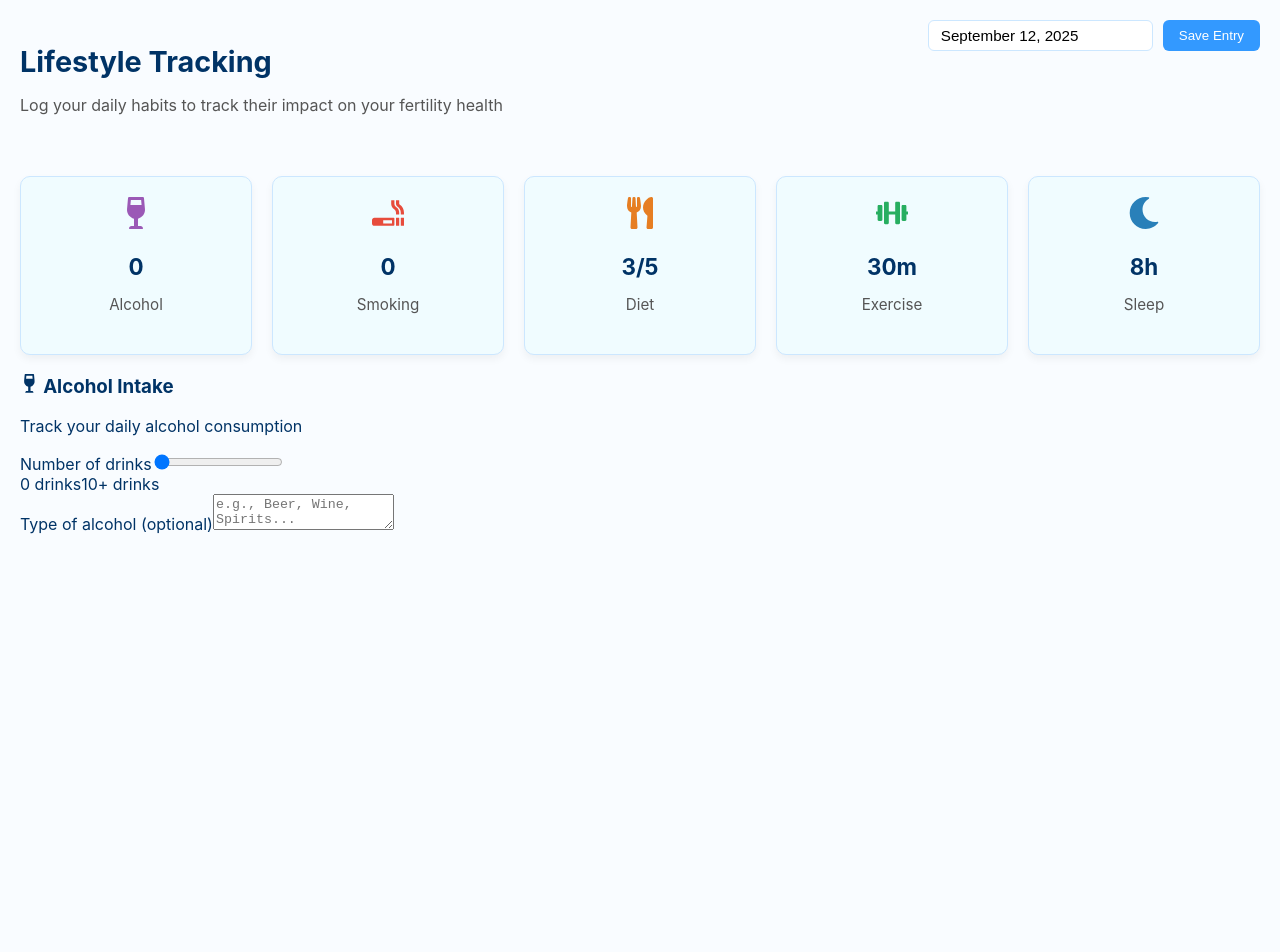
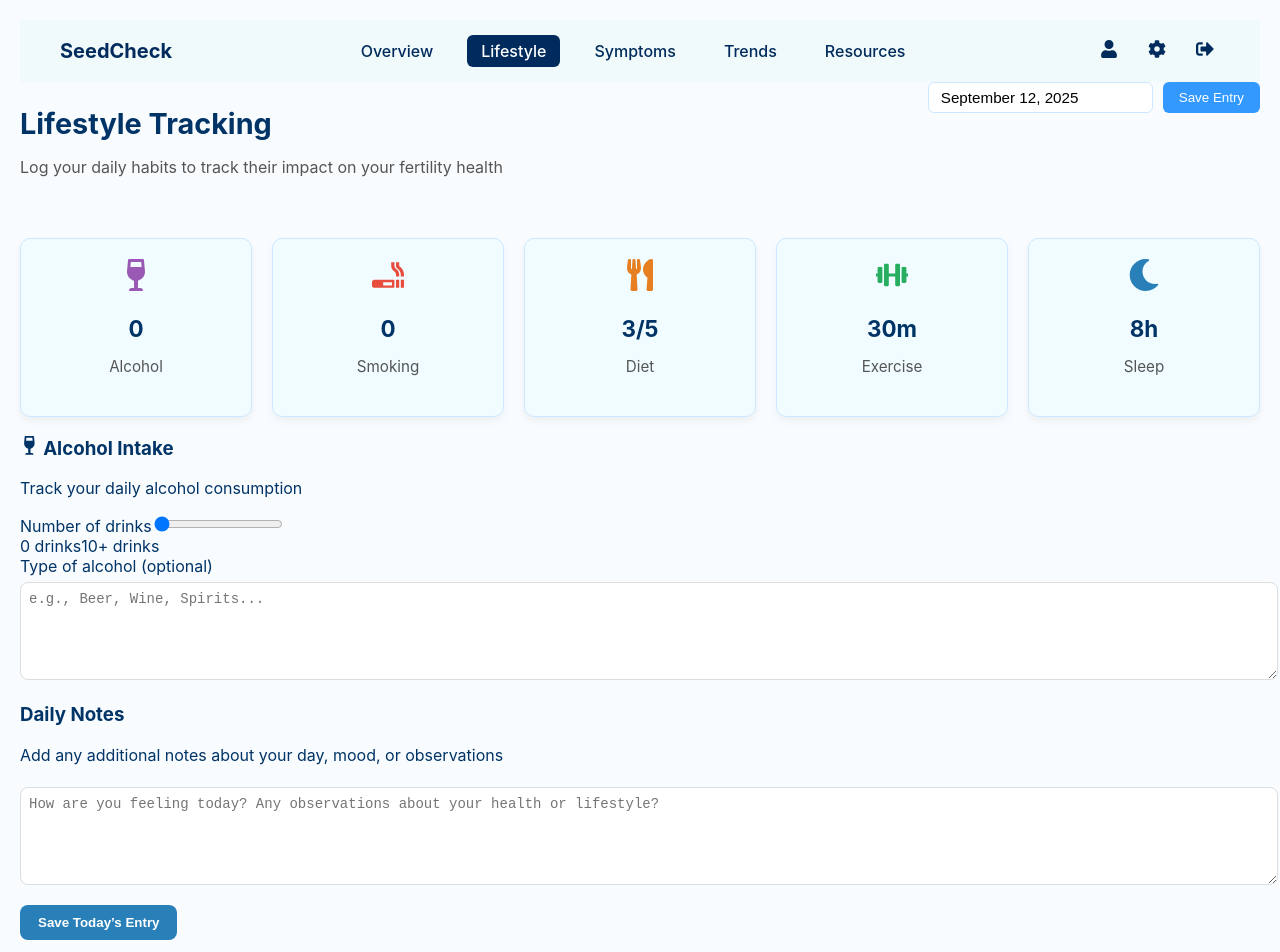
Before and after one commit to CrissyDev/SeedCheck, a React (Vite) app: page /lifestyle in a window 1280 px wide. Shown: the top 952 px of the page. Before the commit the page ends 800 px from the top, so only its background shows below. Built offline with nearby package versions, Linux system fonts and the light colour scheme.

Commit message:
lifestyle page in the dashboard done

```diff
--- a/src/components/Lifestyle.css
+++ b/src/components/Lifestyle.css
@@ -35,7 +35,7 @@
 }
 
 .save-btn {
-  background: #3399ff; /* lighter blue */
+  background: #3399ff;
   color: #fff;
   border: none;
   padding: 8px 16px;
@@ -45,7 +45,7 @@
 }
 
 .save-btn:hover {
-  background: #4da6ff; /* softer hover */
+  background: #4da6ff;
 }
 
 .cards-grid {
@@ -75,7 +75,7 @@
 }
 
 .lifestyle-card.hoverable:hover {
-  background: #3399ff; /* lighter hover blue */
+  background: #3399ff;
   color: #fff;
   transform: translateY(-5px);
   box-shadow: 0 4px 12px rgba(51, 153, 255, 0.4);
@@ -110,3 +110,31 @@
 .lifestyle-card.hoverable:hover .lifestyle-icon {
   color: #fff;
 }
+
+.detail-card textarea {
+  width: 100%;
+  min-height: 80px;
+  padding: 8px;
+  border-radius: 8px;
+  border: 1px solid #ddd;
+  font-size: 14px;
+  margin-top: 6px;
+  resize: vertical;
+}
+
+/* Save Today's Entry button */
+.save-today-btn {
+  margin-top: 16px;
+  background: #2980b9;
+  color: #fff;
+  padding: 10px 18px;
+  border: none;
+  border-radius: 8px;
+  font-weight: 600;
+  cursor: pointer;
+  transition: background 0.3s;
+}
+
+.save-today-btn:hover {
+  background: #2980b9;
+}
--- a/src/components/Lifestyle.jsx
+++ b/src/components/Lifestyle.jsx
@@ -1,4 +1,5 @@
 import React, { useState } from "react";
+import { NavLink, useNavigate } from "react-router-dom";
 import DatePicker from "react-datepicker";
 import "react-datepicker/dist/react-datepicker.css";
 import {
@@ -7,10 +8,14 @@ import {
   FaUtensils,
   FaDumbbell,
   FaMoon,
+  FaUser,
+  FaCog,
+  FaSignOutAlt,
 } from "react-icons/fa";
 import "./Lifestyle.css";
 
 function Lifestyle() {
+  const navigate = useNavigate();
   const [selectedDate, setSelectedDate] = useState(new Date());
   const [entries, setEntries] = useState({
     drinks: 0,
@@ -18,19 +23,80 @@ function Lifestyle() {
     diet: 3,
     exercise: 30,
     sleep: 8,
+    notes: "",
   });
 
   const [activeTab, setActiveTab] = useState("alcohol");
 
   const handleSave = () => {
     alert(
-      `Saved Entry for ${selectedDate.toDateString()}:\n🍷 Drinks: ${entries.drinks}\n🚬 Cigarettes: ${entries.cigarettes}\n🥗 Diet: ${entries.diet}/5\n🏋️ Exercise: ${entries.exercise}m\n🌙 Sleep: ${entries.sleep}h`
+      `Saved Entry for ${selectedDate.toDateString()}:\n🍷 Drinks: ${entries.drinks}\n🚬 Cigarettes: ${entries.cigarettes}\n🥗 Diet: ${entries.diet}/5\n🏋️ Exercise: ${entries.exercise}m\n🌙 Sleep: ${entries.sleep}h\n📝 Notes: ${entries.notes || "None"}`
     );
   };
 
   return (
     <div className="lifestyle-page">
-      {/* Header */}
+      {/* Top Navigation (copied from Dashboard for consistency) */}
+      <header className="header">
+        <div className="logo">SeedCheck</div>
+
+        <nav className="nav-links">
+          <NavLink
+            to="/dashboard"
+            className={({ isActive }) =>
+              isActive ? "nav-item active" : "nav-item"
+            }
+          >
+            Overview
+          </NavLink>
+          <NavLink
+            to="/lifestyle"
+            className={({ isActive }) =>
+              isActive ? "nav-item active" : "nav-item"
+            }
+          >
+            Lifestyle
+          </NavLink>
+          <NavLink
+            to="/symptoms"
+            className={({ isActive }) =>
+              isActive ? "nav-item active" : "nav-item"
+            }
+          >
+            Symptoms
+          </NavLink>
+          <NavLink
+            to="/trends"
+            className={({ isActive }) =>
+              isActive ? "nav-item active" : "nav-item"
+            }
+          >
+            Trends
+          </NavLink>
+          <NavLink
+            to="/resources"
+            className={({ isActive }) =>
+              isActive ? "nav-item active" : "nav-item"
+            }
+          >
+            Resources
+          </NavLink>
+        </nav>
+
+        <div className="nav-icons">
+          <button className="icon-btn">
+            <FaUser />
+          </button>
+          <button className="icon-btn">
+            <FaCog />
+          </button>
+          <button className="icon-btn">
+            <FaSignOutAlt />
+          </button>
+        </div>
+      </header>
+
+      {/* Header Row */}
       <div className="header-row">
         <div>
           <h2>Lifestyle Tracking</h2>
@@ -132,6 +198,24 @@ function Lifestyle() {
             </div>
             <label>Type of alcohol (optional)</label>
             <textarea placeholder="e.g., Beer, Wine, Spirits..." />
+
+            {/* Daily Notes Section */}
+            <div className="detail-card">
+              <h3>Daily Notes</h3>
+              <p>Add any additional notes about your day, mood, or observations</p>
+              <textarea
+                placeholder="How are you feeling today? Any observations about your health or lifestyle?"
+                value={entries.notes}
+                onChange={(e) =>
+                  setEntries({ ...entries, notes: e.target.value })
+                }
+              />
+            </div>
+
+            {/* Save Today's Entry */}
+            <button className="save-today-btn" onClick={handleSave}>
+              Save Today’s Entry
+            </button>
           </div>
         )}
 
```
